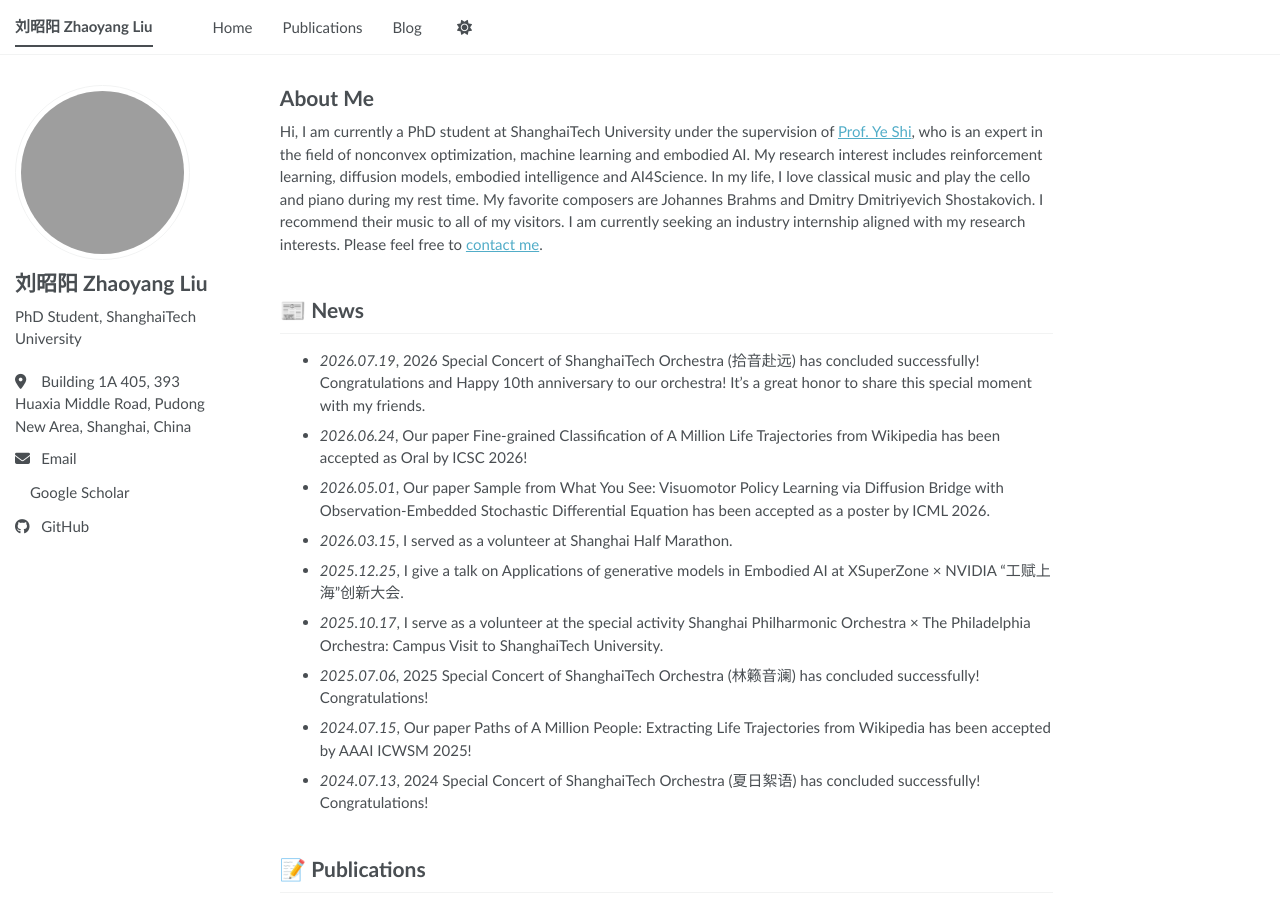
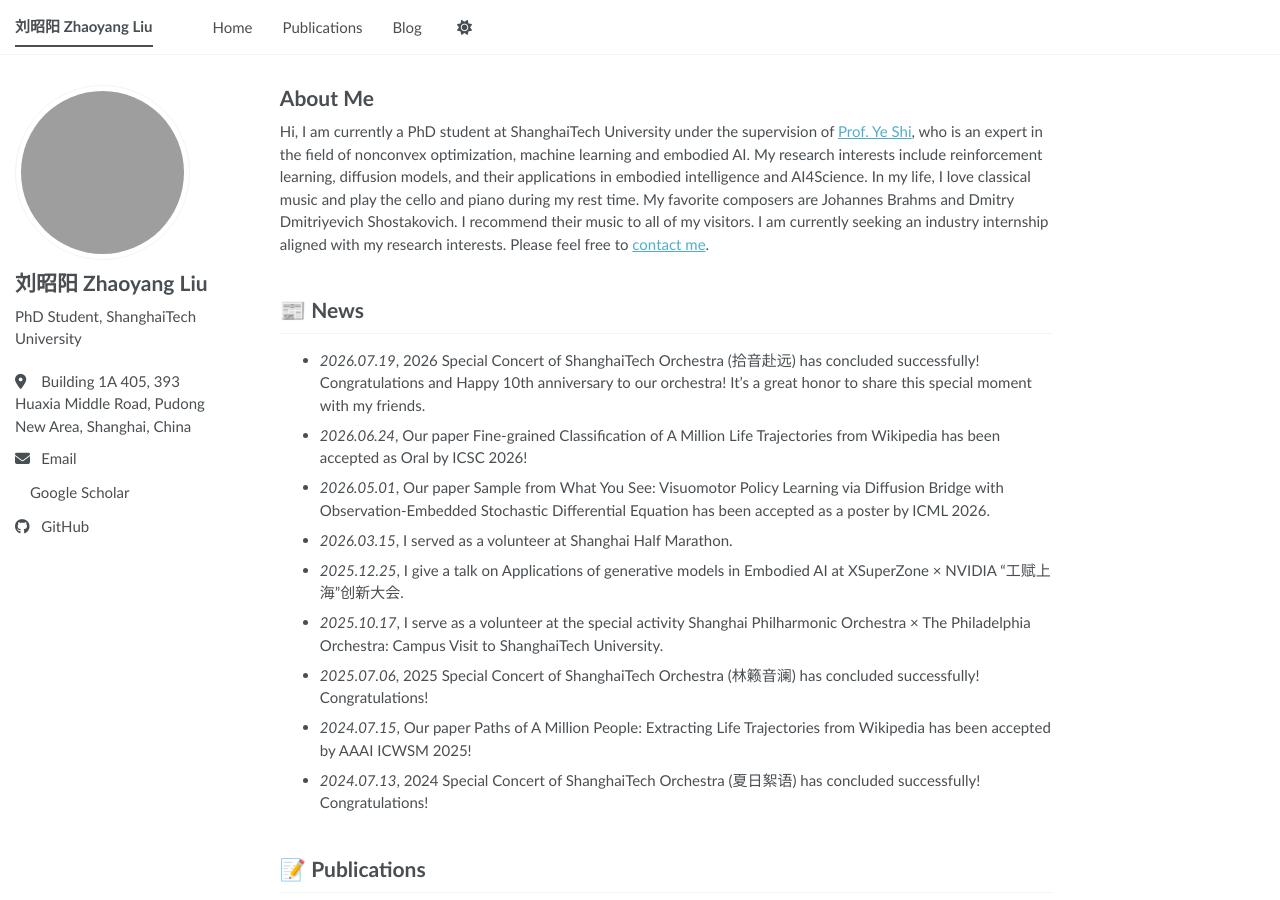
Before and after one commit to zhy-liu/zhy-liu.github.io, a Jekyll site: the page built from _pages/about.md, in a window 1280 px wide and 900 px high. Built offline with Jekyll 4.4.1, drawn with Linux system fonts in a browser that asks for light colours; a style sheet for code colours, icons or effects is not loaded; our own code applies the rules of GitHub Pages for plain Markdown files.

Commit message:
Refine research interests sentence

```diff
--- a/_pages/about.md
+++ b/_pages/about.md
@@ -6,7 +6,7 @@
 
 # About Me
 
-Hi, I am currently a PhD student at ShanghaiTech University under the supervision of <a href="https://shiye21.github.io/" target="_blank" rel="noopener noreferrer">Prof. Ye Shi</a>, who is an expert in the field of nonconvex optimization, machine learning and embodied AI. My research interest includes reinforcement learning, diffusion models, embodied intelligence and AI4Science. In my life, I love classical music and play the cello and piano during my rest time. My favorite composers are Johannes Brahms and Dmitry Dmitriyevich Shostakovich. I recommend their music to all of my visitors. I am currently seeking an industry internship aligned with my research interests. Please feel free to [contact me](mailto:liuzhy2023@shanghaitech.edu.cn).
+Hi, I am currently a PhD student at ShanghaiTech University under the supervision of <a href="https://shiye21.github.io/" target="_blank" rel="noopener noreferrer">Prof. Ye Shi</a>, who is an expert in the field of nonconvex optimization, machine learning and embodied AI. My research interests include reinforcement learning, diffusion models, and their applications in embodied intelligence and AI4Science. In my life, I love classical music and play the cello and piano during my rest time. My favorite composers are Johannes Brahms and Dmitry Dmitriyevich Shostakovich. I recommend their music to all of my visitors. I am currently seeking an industry internship aligned with my research interests. Please feel free to [contact me](mailto:liuzhy2023@shanghaitech.edu.cn).
 
 ## 📰 News
 
```
